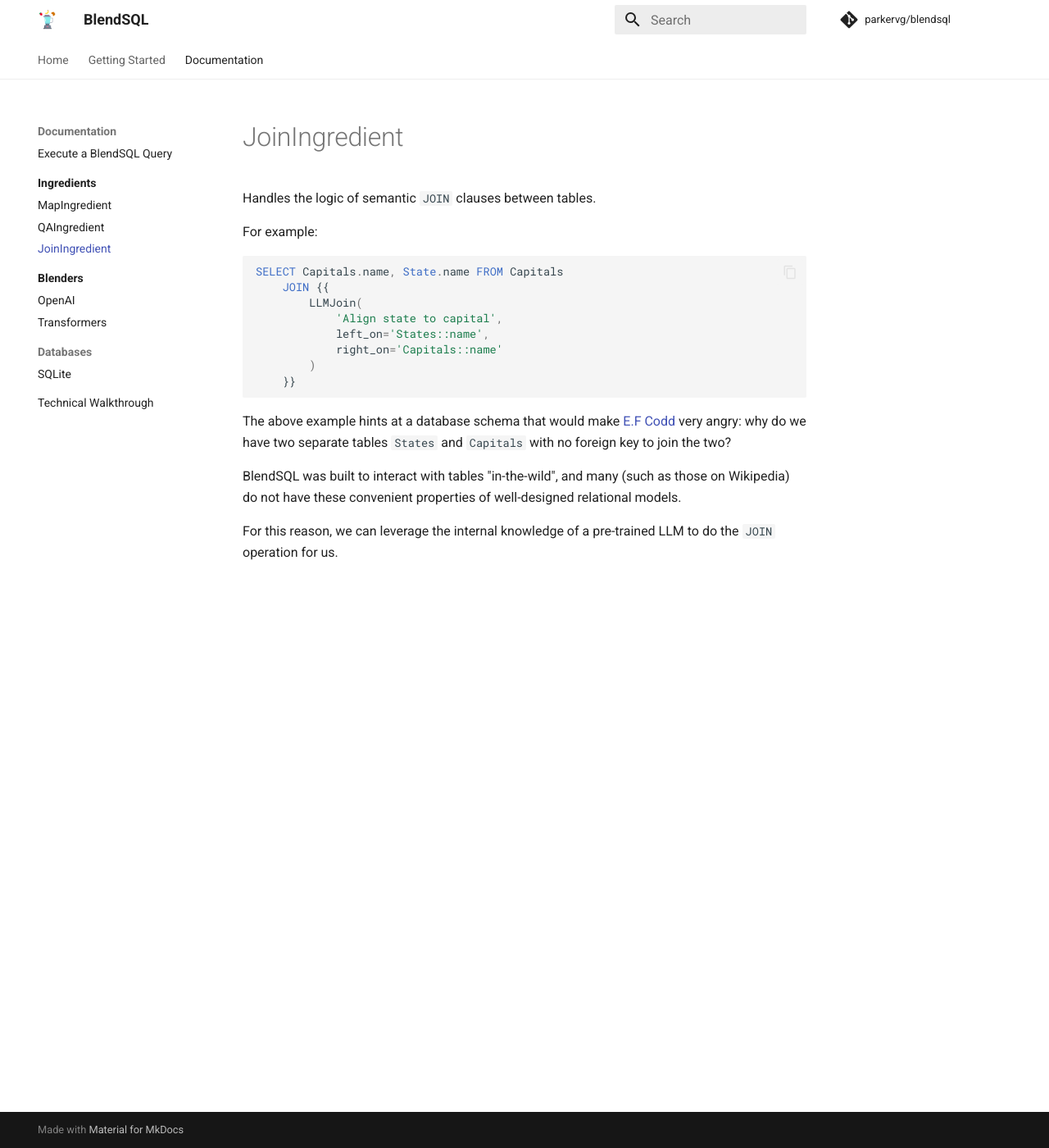
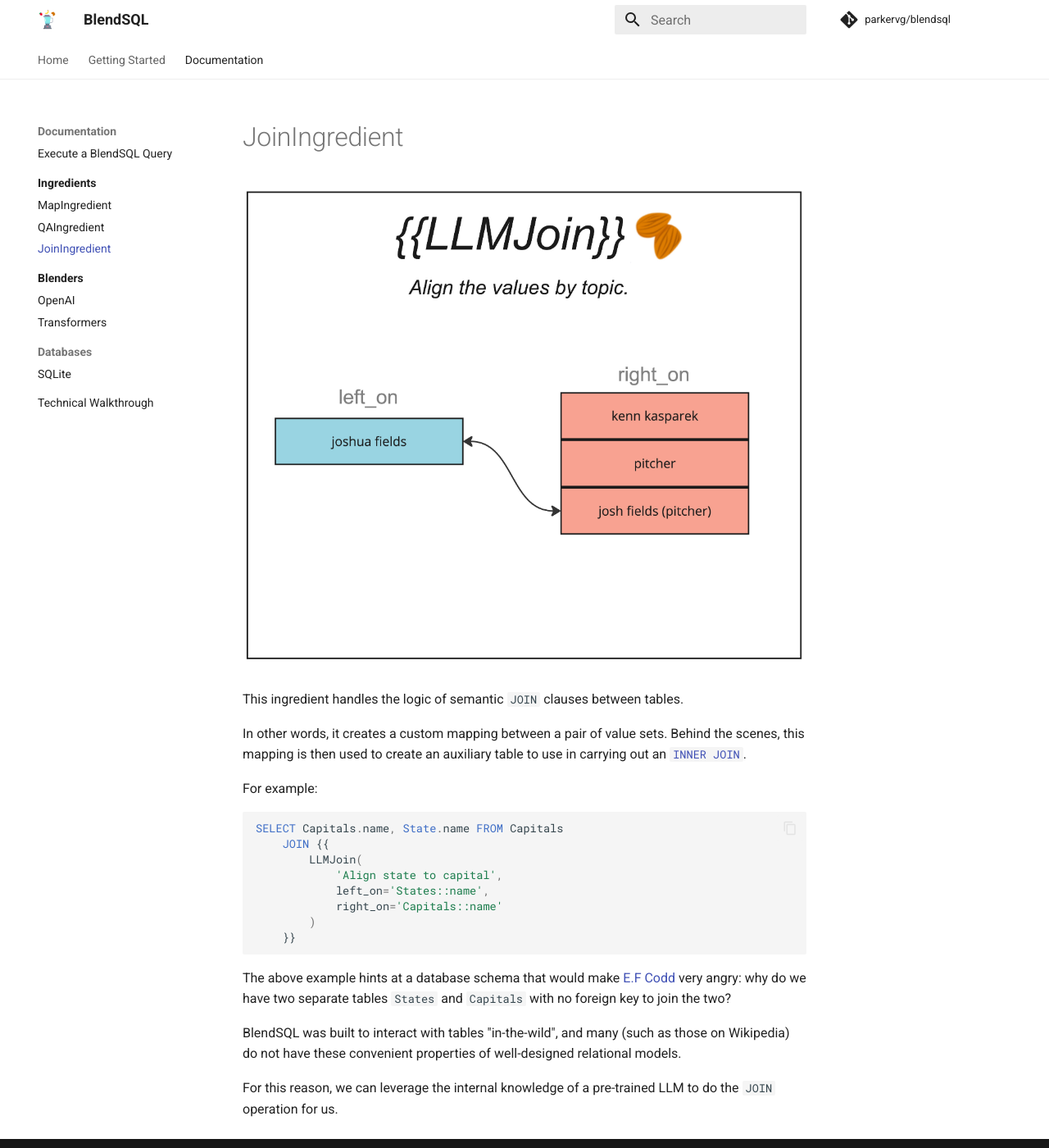
Before and after one commit to parkervg/blendsql, an MkDocs documentation site: the page built from docs/reference/ingredients/join-ingredient.md, in a window 1280 px wide and 1400 px high. Shown: the whole window at 82% size. Built offline with MkDocs 1.6.1 and Material for MkDocs 9.7.7, drawn with Linux system fonts in a browser that asks for light colours; comment, search, counter and statistics services are not loaded.

Commit message:
Ingredient images for each page

````diff
--- a/docs/reference/ingredients/join-ingredient.md
+++ b/docs/reference/ingredients/join-ingredient.md
@@ -1,5 +1,10 @@
 # JoinIngredient
-Handles the logic of semantic `JOIN` clauses between tables.
+![ingredients](../../img/
+/LLMJoin.jpg)
+
+This ingredient handles the logic of semantic `JOIN` clauses between tables.
+
+In other words, it creates a custom mapping between a pair of value sets. Behind the scenes, this mapping is then used to create an auxiliary table to use in carrying out an [`INNER JOIN`](https://www.sqlite.org/optoverview.html#joins).
 
 For example:
 ```sql
````
Also changed, not shown: docs/reference/ingredients/map-ingredient.md (+6 -1 lines), docs/reference/ingredients/qa-ingredient.md (+5 -0 lines), docs/img/LLMJoin.jpg (added), docs/img/LLMMap.jpg (added), docs/img/LLMQA.jpg (added).
